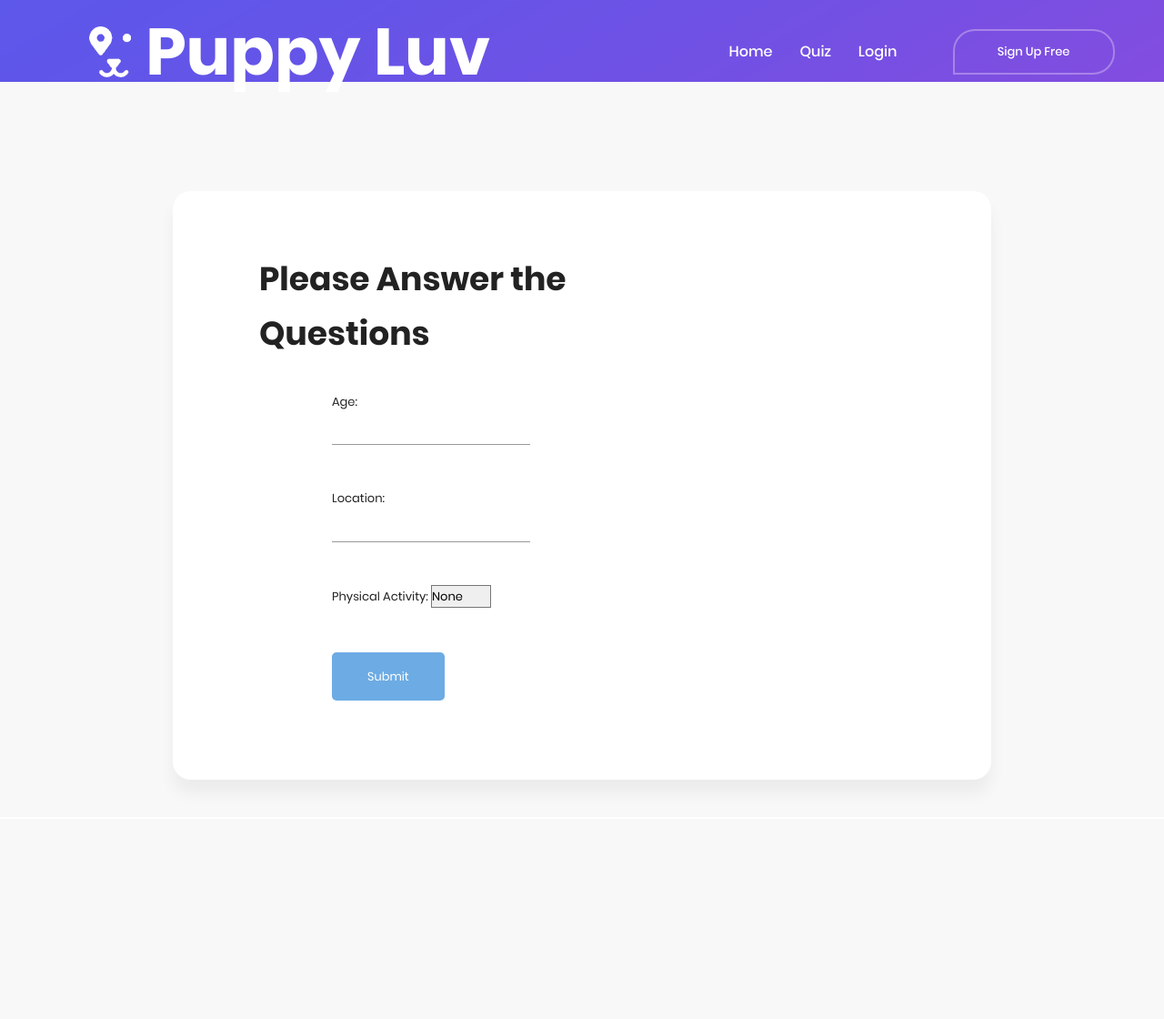
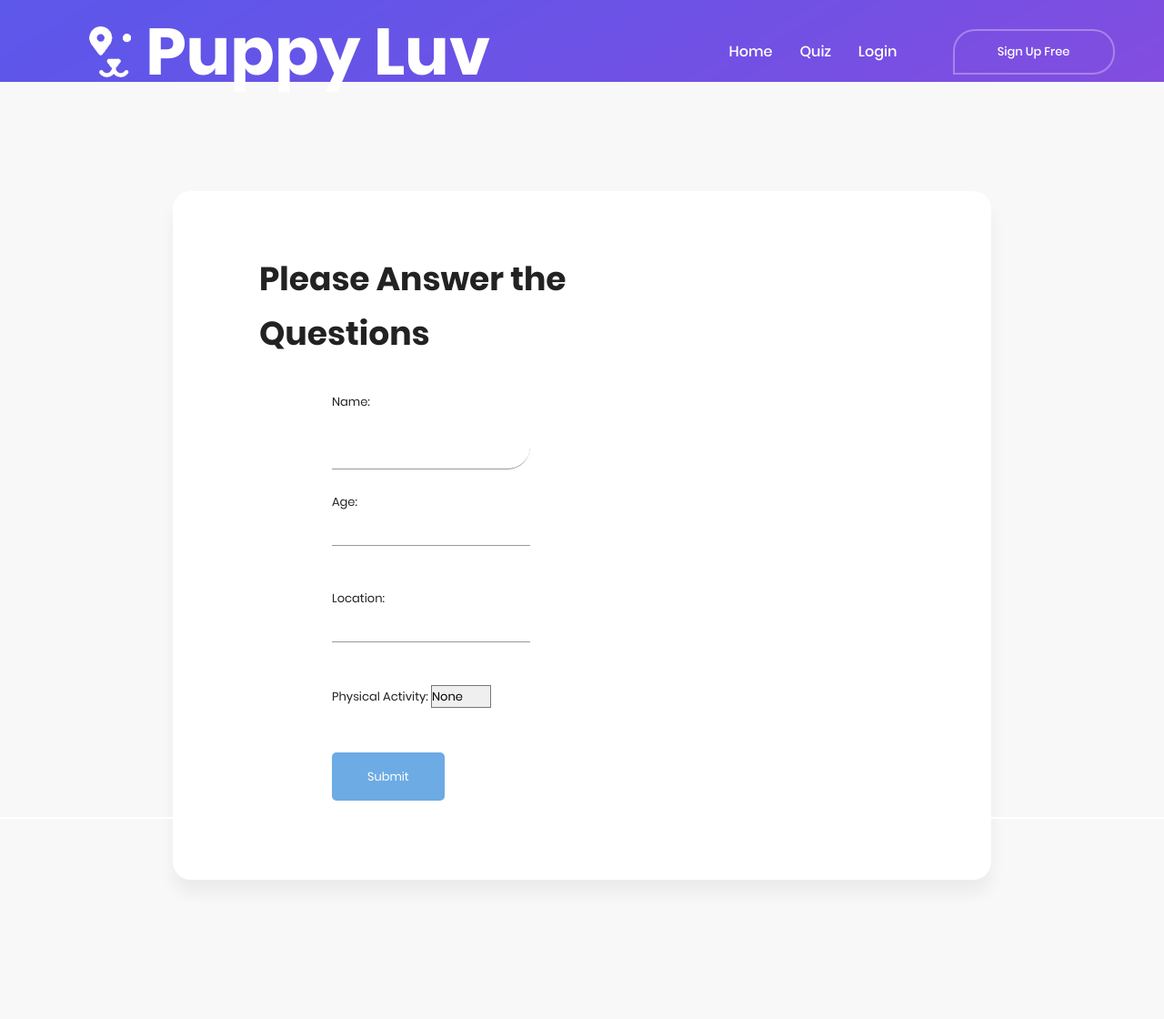
Before and after one commit to pdahl95/puppyLuv, a PHP site: page /finalProject/php/newUserQuestions.php in a window 1280 px wide. Shown: the top 1120 px of the page at 91% size. Run offline with PHP 8.4, Linux system fonts and the light colour scheme.

Commit message:
update signup

```diff
--- a/finalProject/php/newUserQuestions.php
+++ b/finalProject/php/newUserQuestions.php
@@ -1,3 +1,30 @@
+<?php
+    //  inserts answers from newUserQuestions.php
+    session_start();
+
+    include '../dbConnection.php';
+    $conn = getDatabaseConnection("puppyLyv");
+
+    if(isset($_GET['name'])){
+        $name = $_GET['name'];
+        $q1 = $_GET['q1'];
+        $q2 = $_GET['q2'];
+        $q3 = $_GET['q3'];
+
+    $sql="INSERT INTO user_question ('user_question', q1, q2, q3) VALUES ('$name', $q1', '$q2', '$q3');";
+        $preparing = $conn->prepare($sql);
+        $response = $preparing->execute();
+
+        echo json_encode($response);
+
+      //if you dont have an exist it wont stop properly
+      exit(0);
+
+
+}
+
+?>
+
 <!DOCTYPE html>
 <html lang="en">
 
@@ -92,11 +119,13 @@
                             <div class="signin-form">
                 <form action="insertUserAnswers.php" method="post">
 
-        Age: <input type="text" name="q1" /><br><br>
+                    Name: <input id="name" type="text" name="username"/> <br>
 
-        Location: <input type="text" name="q2" /><br><br>
+        Age: <input id="q1" type="text" name="q1" /><br><br>
 
-        Physical Activity: <select name="q3">
+        Location: <input id="q2" type="text" name="q2" /><br><br>
+
+        Physical Activity: <select id="q3" name="q3">
                              <option value="none">None</option>
                              <option value="moderate">Moderate</option>
                              <option value="alot">Alot</option>
@@ -159,6 +188,39 @@
     <!-- Login JS -->
     <!--<script src="../vendor/jquery/jquery.min.js"></script>-->
     <script src="../js/main.js"></script>
+
+    <script>
+        /* global $ */
+        $("#submit").on("click", function(){
+            // alert("test");
+            var name = $('#name').val();
+            var q1 = $('#q1').val();
+            var q2 = $('#q2').val();
+            // var q3 = $('#q3').val();
+
+             $.ajax({
+                   type: "GET",
+                   url: "newUserQuestions.php",
+                   dataType: "json",
+                   data: {
+                       'name': name,
+                       'q1': q1,
+                       'q2': q2,
+                    //   'q3': q3
+                   },
+                   success: function(data, status) {
+                       console.log(data);
+                        alert("Success");
+                   },
+                   error: function() {
+                        alert("Fail!");
+                   }
+                   });
+        });
+
+
+    </script>
+
 </body>
 
 </html>
```
Also changed, not shown: finalProject/php/insertUserAnswers.php (deleted, +0 -31 lines).
